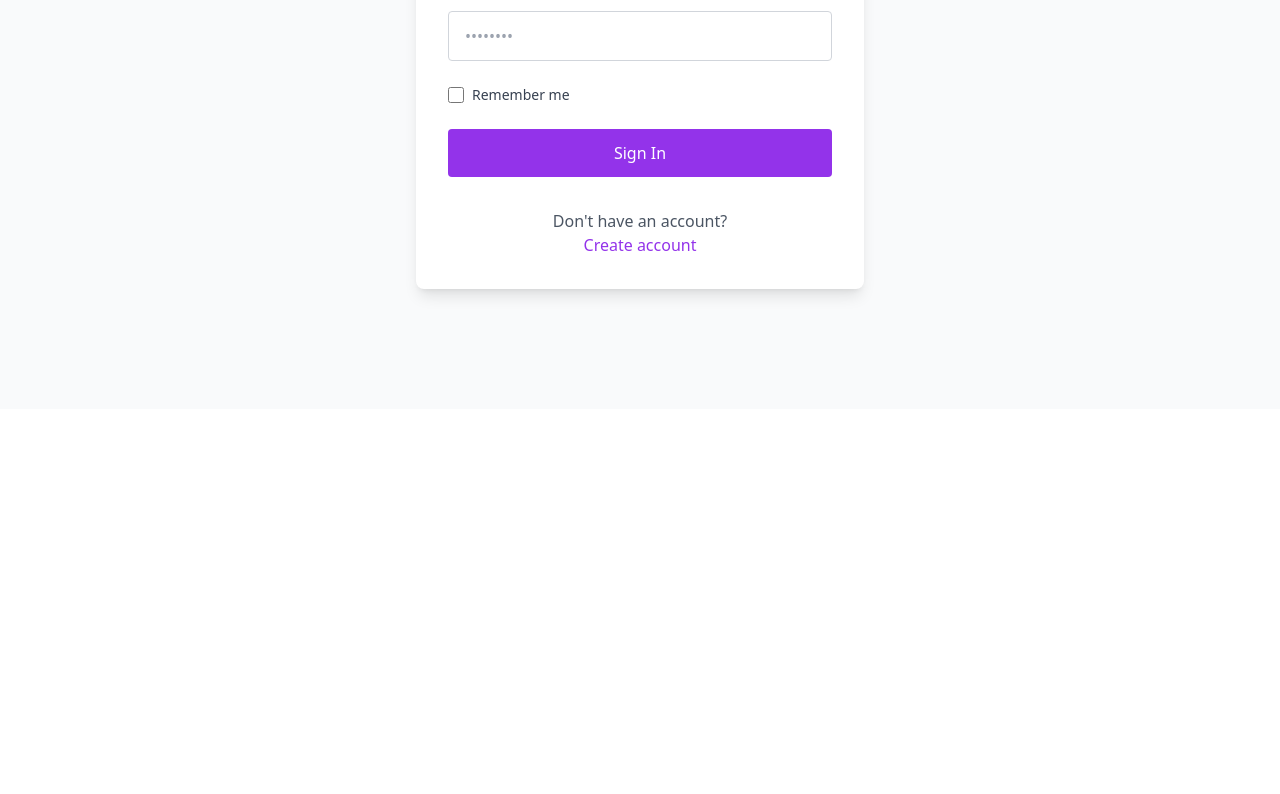
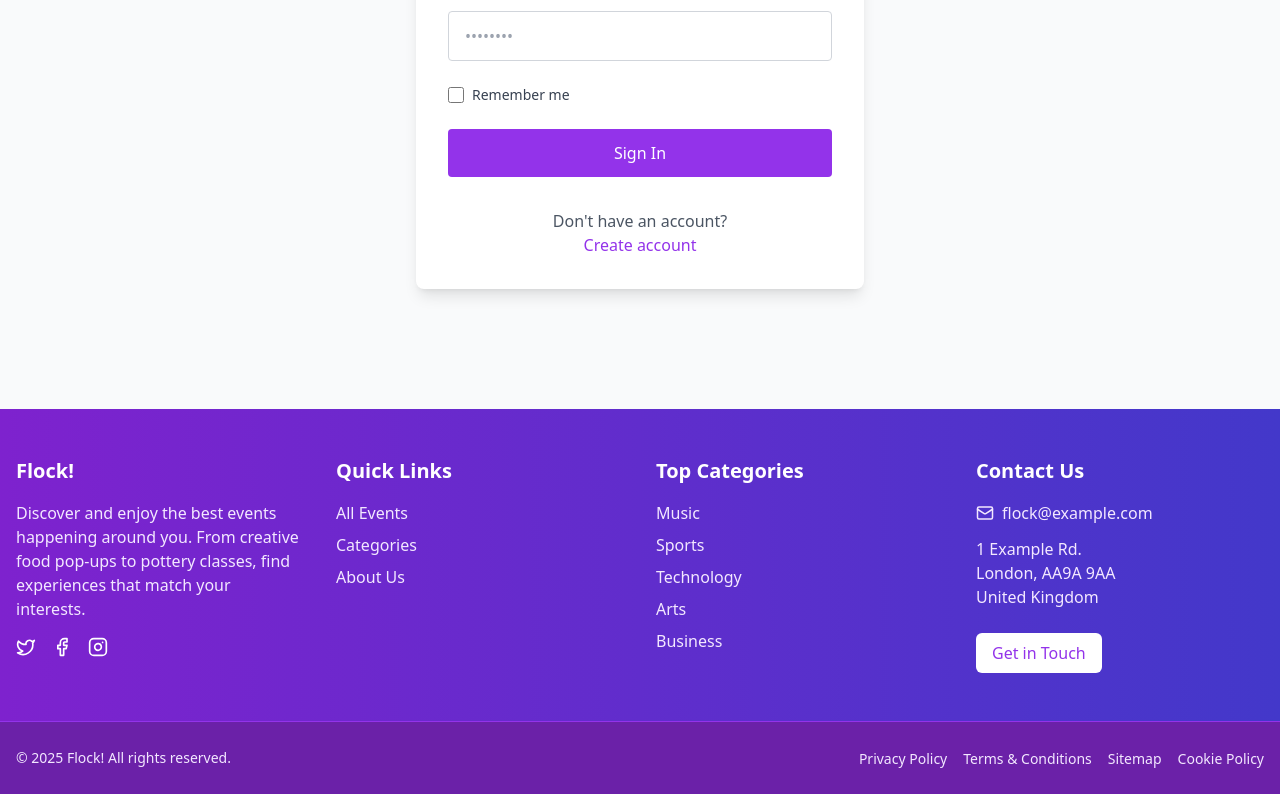
Before and after one commit to ar-kt02/flock-v1, a Next.js app in the folder frontend/: page /login in a window 1280 px wide. Shown: the part 471-1265 px from the top of the page. Before the commit the page ends 880 px from the top, so only its background shows below. Built offline with nearby package versions, Linux system fonts and the light colour scheme; no server answers.

Commit message:
create Footer with basic info for user, disable Quick Links & Top Categories on smaller screens

```diff
--- a/frontend/src/app/layout.tsx
+++ b/frontend/src/app/layout.tsx
@@ -2,6 +2,7 @@ import type { Metadata } from "next";
 import { Geist, Geist_Mono } from "next/font/google";
 import "./globals.css";
 import Navbar from "@/components/Navbar";
+import Footer from "@/components/Footer";
 import { UserRoleProvider } from "@/context/UserRoleContext";
 
 const geistSans = Geist({
@@ -30,6 +31,7 @@ export default function RootLayout({
         <UserRoleProvider>
           <Navbar />
           <div className="pt-20">{children}</div>
+          <Footer />
         </UserRoleProvider>
       </body>
     </html>
--- /dev/null
+++ b/frontend/src/components/Footer.tsx
@@ -0,0 +1,188 @@
+import Link from "next/link";
+import { Mail, Instagram, Twitter, Facebook } from "lucide-react";
+
+const Footer = () => {
+  const currentYear = new Date().getFullYear();
+
+  return (
+    <footer className="bg-gradient-to-r from-purple-700 to-indigo-700 text-white">
+      <div className="container mx-auto px-4 py-12">
+        <div className="grid grid-cols-1 md:grid-cols-2 lg:grid-cols-4 gap-8">
+          <div>
+            <h3 className="text-xl font-bold mb-4">Flock!</h3>
+            <p className="text-purple-100 mb-4">
+              Discover and enjoy the best events happening around you. From creative food pop-ups to
+              pottery classes, find experiences that match your interests.
+            </p>
+            <div className="flex space-x-4">
+              <a
+                href="https://twitter.com"
+                className="text-white hover:text-purple-200 transition-colors"
+                aria-label="Twitter"
+              >
+                <Twitter size={20} />
+              </a>
+              <a
+                href="https://facebook.com"
+                className="text-white hover:text-purple-200 transition-colors"
+                aria-label="Facebook"
+              >
+                <Facebook size={20} />
+              </a>
+              <a
+                href="https://instagram.com"
+                className="text-white hover:text-purple-200 transition-colors"
+                aria-label="Instagram"
+              >
+                <Instagram size={20} />
+              </a>
+            </div>
+          </div>
+
+          <div className="hidden md:block">
+            <h3 className="text-xl font-bold mb-4">Quick Links</h3>
+            <ul className="space-y-2">
+              <li>
+                <Link href="/events" className="text-purple-100 hover:text-white transition-colors">
+                  All Events
+                </Link>
+              </li>
+              <li>
+                <Link
+                  href="/categories"
+                  className="text-purple-100 hover:text-white transition-colors"
+                >
+                  Categories
+                </Link>
+              </li>
+              <li>
+                <Link href="/about" className="text-purple-100 hover:text-white transition-colors">
+                  About Us
+                </Link>
+              </li>
+            </ul>
+          </div>
+
+          <div className="hidden md:block">
+            <h3 className="text-xl font-bold mb-4">Top Categories</h3>
+            <ul className="space-y-2">
+              <li>
+                <Link
+                  href="/events?category=Music"
+                  className="text-purple-100 hover:text-white transition-colors"
+                >
+                  Music
+                </Link>
+              </li>
+              <li>
+                <Link
+                  href="/events?category=Sports"
+                  className="text-purple-100 hover:text-white transition-colors"
+                >
+                  Sports
+                </Link>
+              </li>
+              <li>
+                <Link
+                  href="/events?category=Technology"
+                  className="text-purple-100 hover:text-white transition-colors"
+                >
+                  Technology
+                </Link>
+              </li>
+              <li>
+                <Link
+                  href="/events?category=Arts"
+                  className="text-purple-100 hover:text-white transition-colors"
+                >
+                  Arts
+                </Link>
+              </li>
+              <li>
+                <Link
+                  href="/events?category=Business"
+                  className="text-purple-100 hover:text-white transition-colors"
+                >
+                  Business
+                </Link>
+              </li>
+            </ul>
+          </div>
+
+          <div>
+            <h3 className="text-xl font-bold mb-4">Contact Us</h3>
+            <div className="space-y-3">
+              <p className="flex items-center text-purple-100">
+                <Mail size={18} className="mr-2" />
+                <a href="mailto:flock@example.com" className="hover:text-white transition-colors">
+                  flock@example.com
+                </a>
+              </p>
+              <p className="text-purple-100">
+                1 Example Rd.
+                <br />
+                London, AA9A 9AA
+                <br />
+                United Kingdom
+              </p>
+            </div>
+            <div className="mt-6">
+              <Link
+                href="/contact"
+                className="inline-flex items-center justify-center px-4 py-2 rounded-md bg-white text-purple-600 hover:bg-purple-50 transition-colors"
+              >
+                Get in Touch
+              </Link>
+            </div>
+          </div>
+        </div>
+      </div>
+
+      <div className="border-t border-purple-600 bg-purple-800">
+        <div className="container mx-auto px-4 py-6">
+          <div className="flex flex-col md:flex-row justify-between items-center">
+            <p className="text-purple-100 text-sm">
+              &copy; {currentYear} Flock! All rights reserved.
+            </p>
+            <ul className="flex flex-wrap gap-4 mt-4 md:mt-0 list-none p-0 justify-center">
+              <li>
+                <Link
+                  href="/privacy-policy"
+                  className="text-purple-100 hover:text-white text-sm transition-colors"
+                >
+                  Privacy Policy
+                </Link>
+              </li>
+              <li>
+                <Link
+                  href="/terms-and-conditions"
+                  className="text-purple-100 hover:text-white text-sm transition-colors"
+                >
+                  Terms & Conditions
+                </Link>
+              </li>
+              <li>
+                <Link
+                  href="/sitemap"
+                  className="text-purple-100 hover:text-white text-sm transition-colors"
+                >
+                  Sitemap
+                </Link>
+              </li>
+              <li>
+                <Link
+                  href="/cookie-policy"
+                  className="text-purple-100 hover:text-white text-sm transition-colors"
+                >
+                  Cookie Policy
+                </Link>
+              </li>
+            </ul>
+          </div>
+        </div>
+      </div>
+    </footer>
+  );
+};
+
+export default Footer;
```
